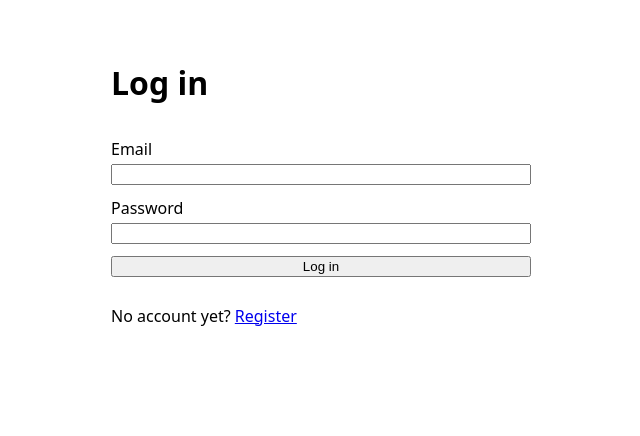
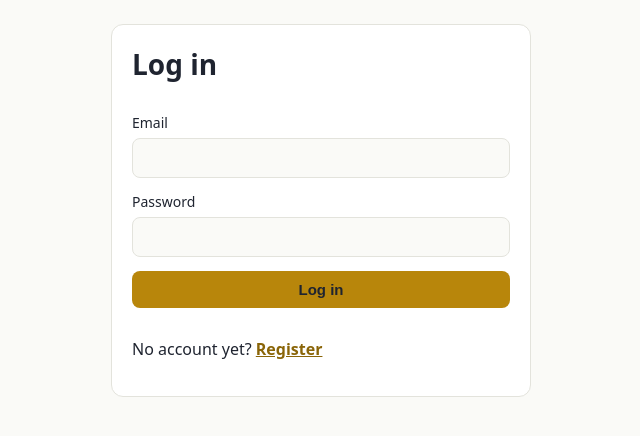
Before and after one commit to eskedar12/flipside, a React (Vite) app in the folder frontend/: page /login in a window 1280 px wide. Shown: the top 436 px of the page, without its empty margins (319-959 px from the left). Built offline with nearby package versions, Linux system fonts and the light colour scheme.

Commit message:
Style the app with a card layout and dark mode

```diff
--- a/frontend/src/AuthContext.jsx
+++ b/frontend/src/AuthContext.jsx
@@ -1,4 +1,4 @@
-import { createContext, useContext, useState } from 'react';
+import { createContext, useContext, useEffect, useState } from 'react';
 import { api, getToken, setToken } from './api.js';
 
 const AuthContext = createContext(null);
@@ -39,6 +39,18 @@ export function AuthProvider({ children }) {
     setUser(null);
   }
 
+  useEffect(() => {
+    function handleUnauthorized() {
+      logout();
+    }
+
+    window.addEventListener('flipside:unauthorized', handleUnauthorized);
+
+    return () => {
+      window.removeEventListener('flipside:unauthorized', handleUnauthorized);
+    };
+  }, []);
+
   return (
     <AuthContext.Provider value={{ user, login, register, logout }}>
       {children}
--- a/frontend/src/api.js
+++ b/frontend/src/api.js
@@ -26,6 +26,11 @@ async function request(path, options = {}) {
   });
 
   const data = await response.json().catch(() => ({}));
+
+  if (response.status === 401 && !path.startsWith('/auth/')) {
+    setToken(null);
+    window.dispatchEvent(new Event('flipside:unauthorized'));
+  }
 
   if (!response.ok) {
     throw new Error(data.error || 'Something went wrong');
--- a/frontend/src/index.css
+++ b/frontend/src/index.css
@@ -1,22 +1,153 @@
+/* ---------- Colors, kept in one place as variables ---------- */
+:root {
+  --bg: #fafaf7;
+  --card: #ffffff;
+  --text: #1f2430;
+  --muted: #6b7280;
+  --border: #e3e3dc;
+  --accent: #b8860b;
+  --accent-hover: #946b08;
+  --link: #8a6508;
+}
+
+/* Dark mode: when the person's device is set to dark, swap the colors */
+@media (prefers-color-scheme: dark) {
+  :root {
+    --bg: #14161b;
+    --card: #1d2027;
+    --text: #eceae3;
+    --muted: #9aa0ab;
+    --border: #2c303a;
+    --accent: #f5c542;
+    --accent-hover: #ffd966;
+    --link: #f5c542;
+  }
+}
+
+/* ---------- Page basics ---------- */
 body {
   font-family: system-ui, sans-serif;
+  background: var(--bg);
+  color: var(--text);
   max-width: 420px;
-  margin: 40px auto;
-  padding: 0 16px;
+  margin: 0 auto;
+  padding: 24px 16px 48px;
 }
 
+h1 {
+  font-size: 28px;
+  margin: 0 0 16px;
+}
+
+h2 {
+  font-size: 20px;
+  text-align: center;
+  margin: 8px 0;
+}
+
+a {
+  color: var(--link);
+  font-weight: 600;
+}
+
+/* ---------- Forms ---------- */
 form {
   display: flex;
   flex-direction: column;
-  gap: 12px;
+  gap: 14px;
+  background: var(--card);
+  border: 1px solid var(--border);
+  border-radius: 12px;
+  padding: 20px;
 }
 
 label {
   display: flex;
   flex-direction: column;
-  gap: 4px;
+  gap: 6px;
+  font-size: 14px;
+  font-weight: 500;
 }
 
+input {
+  font-size: 16px;
+  padding: 10px 12px;
+  border: 1px solid var(--border);
+  border-radius: 8px;
+  background: var(--bg);
+  color: var(--text);
+}
+
+input:focus {
+  outline: 2px solid var(--accent);
+  outline-offset: 1px;
+}
+
+/* ---------- Buttons ---------- */
+button {
+  font-size: 15px;
+  font-weight: 600;
+  padding: 10px 16px;
+  border: none;
+  border-radius: 8px;
+  background: var(--accent);
+  color: #1f2430;
+  cursor: pointer;
+}
+
+button:hover:not(:disabled) {
+  background: var(--accent-hover);
+}
+
+button:disabled {
+  opacity: 0.6;
+  cursor: not-allowed;
+}
+
+/* ---------- Navigation bar ---------- */
+.nav {
+  display: flex;
+  align-items: center;
+  gap: 16px;
+  margin-bottom: 24px;
+  padding-bottom: 12px;
+  border-bottom: 1px solid var(--border);
+}
+
+.nav a {
+  text-decoration: none;
+}
+
+.nav a:hover {
+  text-decoration: underline;
+}
+
+.nav-user {
+  margin-left: auto;
+  max-width: 140px;
+  overflow: hidden;
+  text-overflow: ellipsis;
+  white-space: nowrap;
+  color: var(--muted);
+  font-size: 14px;
+}
+
+/* Quieter style for the small buttons (Logout, Delete) */
+.nav button,
+.history-list button {
+  padding: 6px 12px;
+  font-weight: 500;
+  background: transparent;
+  color: var(--text);
+  border: 1px solid var(--border);
+}
+
+.nav button:hover:not(:disabled),
+.history-list button:hover:not(:disabled) {
+  background: var(--border);
+}
+
+/* ---------- The coin ---------- */
 .coin-scene {
   width: 140px;
   height: 140px;
@@ -54,19 +185,8 @@ label {
   background: #e0b030;
   transform: rotateY(180deg);
 }
-.nav {
-  display: flex;
-  align-items: center;
-  gap: 16px;
-  margin-bottom: 24px;
-}
 
-.nav-user {
-  margin-left: auto;
-  color: #666;
-  font-size: 14px;
-}
-
+/* ---------- History list ---------- */
 .history-list {
   list-style: none;
   padding: 0;
@@ -79,11 +199,17 @@ label {
   display: flex;
   flex-direction: column;
   gap: 4px;
-  padding: 12px;
-  border: 1px solid #ddd;
-  border-radius: 8px;
+  padding: 14px;
+  background: var(--card);
+  border: 1px solid var(--border);
+  border-radius: 12px;
+}
+
+.history-list small {
+  color: var(--muted);
 }
 
 .history-list button {
   align-self: flex-start;
+  margin-top: 4px;
 }
```
